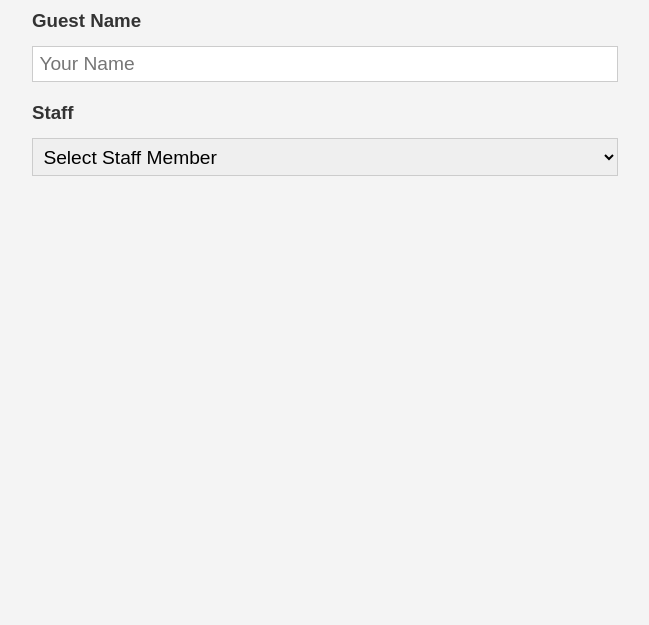
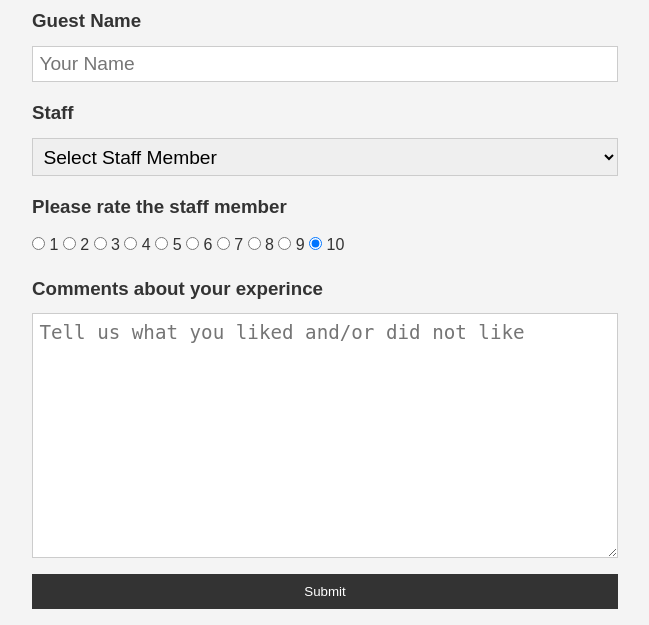
Before and after one commit to dnorman7/Cactus-Feedback-App, a Python web app: template templates/index.html in a window 1280 px wide. Shown: the part 201-826 px from the top of the page, without its empty margins (315-964 px from the left). Before the commit the page ends 377 px from the top, so only its background shows below. Run offline with Jinja, Linux system fonts and the light colour scheme; the template is opened without the code that fills it, so the values that code supplies are empty.

Commit message:
adds rating/comments to form

```diff
--- a/templates/index.html
+++ b/templates/index.html
@@ -34,6 +34,30 @@
           <option value="Sarah Harper">Sarah Harper</options>
         </select>
       </div>
+      <div class="form-group">
+        <h3>Please rate the staff member</h3>
+        <input type="radio" name="rating" value="1" /> 1
+        <input type="radio" name="rating" value="2" /> 2
+        <input type="radio" name="rating" value="3" /> 3
+        <input type="radio" name="rating" value="4" /> 4
+        <input type="radio" name="rating" value="5" /> 5
+        <input type="radio" name="rating" value="6" /> 6
+        <input type="radio" name="rating" value="7" /> 7
+        <input type="radio" name="rating" value="8" /> 8
+        <input type="radio" name="rating" value="9" /> 9
+        <input type="radio" name="rating" value="10" checked /> 10
+      </div>
+      <div class="form-group">
+        <h3>Comments about your experince</h3>
+        <textarea
+          name="comments"
+          id=""
+          cols="30"
+          rows="10"
+          placeholder="Tell us what you liked and/or did not like"
+        ></textarea>
+      </div>
+      <input type="submit" value="Submit" class="btn" />
     </form>
   </div>
 </body>
```
